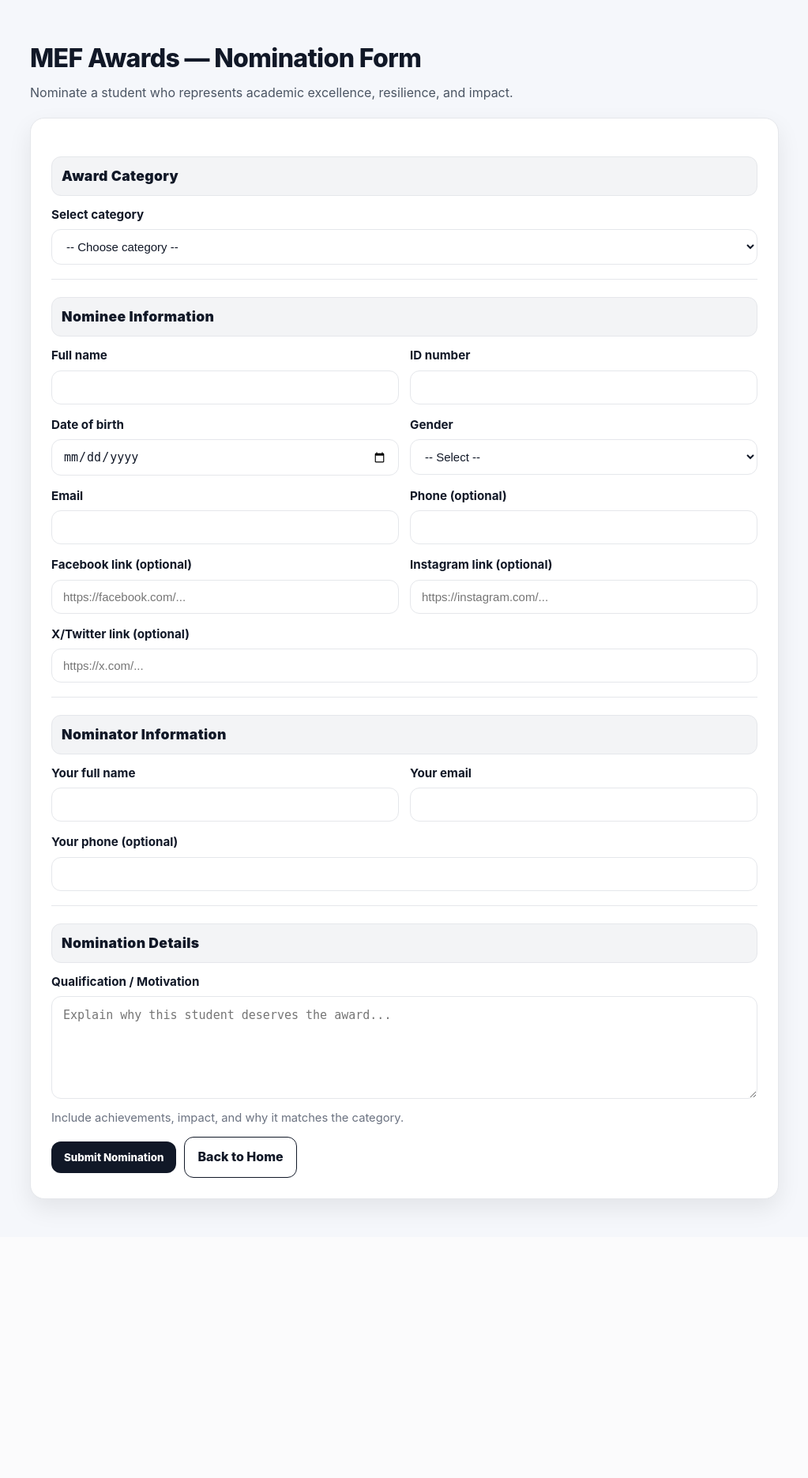
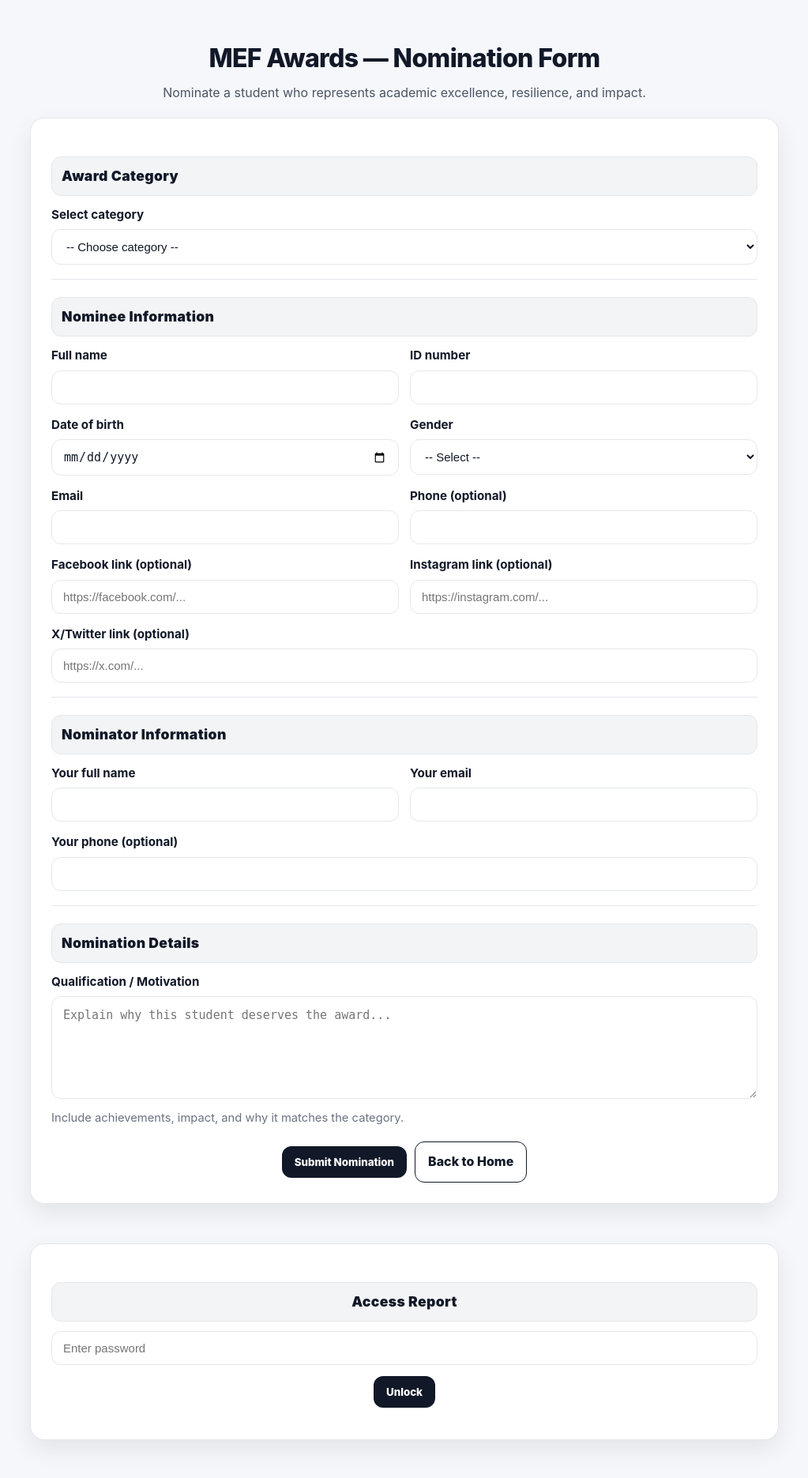
Before and after one commit to MICHAELSIBANDA/Group-2-MEF, a PHP site: page /form.php in a window 1280 px wide. Shown: the whole page at 79% size, without its empty margins (128-1151 px from the left). Before the commit the page ends 1536 px from the top, so only its background shows below. Run offline with PHP 8.4, Linux system fonts and the light colour scheme; data comes from the database, SQL or seed files in the repository.

Commit message:
Implement password protection for nomination download and enhance form styling

```diff
--- a/form.php
+++ b/form.php
@@ -1,5 +1,23 @@
 <?php
 declare(strict_types=1);
+
+  session_start();
+
+$correctPassword = "1234"; // Change this to your secure password
+
+if (isset($_POST['login'])) {
+    if ($_POST['password'] === $correctPassword) {
+        $_SESSION['access_granted'] = true;
+    } else {
+        $loginError = "Incorrect password.";
+    }
+}
+
+if (isset($_POST['logout'])) {
+    session_destroy();
+    header("Location: " . $_SERVER['PHP_SELF']);
+    exit();
+}
 
 require __DIR__ . "/config/db.php";
 
@@ -27,8 +45,8 @@ $sent = isset($_GET["sent"]) && $_GET["sent"] === "1";
   <style>
     body { background: #f5f7fb; color: #111827; }
     .page-wrap{ max-width: 980px; margin: 48px auto; padding: 0 16px; }
-    .page-title{ margin:0 0 6px; font-size:2rem; font-weight:800; letter-spacing:-0.02em; }
-    .page-subtitle{ margin:0; color:#4b5563; line-height:1.6; }
+    .page-title{ margin:0 0 6px; font-size:2rem; font-weight:800; letter-spacing:-0.02em; text-align: center;}
+    .page-subtitle{ margin:0; color:#4b5563; line-height:1.6; text-align: center; }
     .card{
       background:#fff; border:1px solid #e5e7eb; border-radius:18px;
       padding:26px; box-shadow:0 12px 30px rgba(0,0,0,.08); margin-top:18px;
@@ -50,7 +68,7 @@ $sent = isset($_GET["sent"]) && $_GET["sent"] === "1";
     textarea{ min-height:130px; resize:vertical; line-height:1.5; }
     input:focus, select:focus, textarea:focus{ border-color:#111827; box-shadow:0 0 0 4px rgba(17,24,39,.08); }
     .hint{ margin-top:6px; color:#6b7280; font-size:.92rem; line-height:1.4; }
-    .actions{ display:flex; gap:10px; flex-wrap:wrap; margin-top:10px; align-items:center; }
+    .actions{ display:flex; gap:10px; flex-wrap:wrap; margin-top:20px; align-items:center; justify-content: center;}
     .btn-solid{
       border:0; border-radius:12px; padding:12px 16px; cursor:pointer; font-weight:800;
       background:#111827; color:#fff; text-decoration:none; display:inline-flex; align-items:center; justify-content:center;
@@ -94,7 +112,7 @@ $sent = isset($_GET["sent"]) && $_GET["sent"] === "1";
     <form method="POST" action="submit_nomination.php">
 
       <h2 class="form-section-title">Award Category</h2>
-<div class="field">
+      <div class="field">
         <label for="award_category_id">Select category</label>
         <select id="award_category_id" name="award_category_id" required>
           <option value="">-- Choose category --</option>
@@ -201,6 +219,38 @@ $sent = isset($_GET["sent"]) && $_GET["sent"] === "1";
 
     </form>
   </div>
+  <div class="card" style="margin-top: 50px;">
+    <!-- PASSWORD PROTECTED DOWNLOAD -->
+    <?php if (isset($_SESSION['access_granted'])): ?>
+      <h2 class="form-section-title" style="display: flex; justify-content: center;">Download Nomination</h2>
+      <div class="actions">
+        <a href="export.php" class="btn-solid">Download Nomination</a>
+        <form method="post" style="display:inline;">
+          <button type="submit" name="logout" class="btn-ghost">Logout</button>
+        </form>
+      </div>
+    <?php else: ?>
+      <h2 class="form-section-title" style="display:flex; justify-content: center;">Access Report</h2>
+      <div class="field">
+        <form method="post">
+          <input
+            type="password"
+            name="password"
+            placeholder="Enter password"
+            required
+          >
+          <div class="actions" style="margin-top:14px;">
+            <button type="submit" name="login" class="btn-solid">Unlock</button>
+          </div>
+          <?php if (isset($loginError)): ?>
+            <div style="color:#dc2626; font-size:14px; margin-top:8px; font-weight:600;">
+              <?php echo e($loginError); ?>
+            </div>
+          <?php endif; ?>
+        </form>
+      </div>
+    <?php endif; ?>
+  </div>
 </div>
 
 </body>
--- a/styles/styles.css
+++ b/styles/styles.css
@@ -107,7 +107,6 @@ button {
   font-weight: 800;
   color:#111827;
   padding-bottom:8px;
-  border-bottom:2px solid #111827;
   text-transform: uppercase;
   letter-spacing: .5px;
 }
```
Also changed, not shown: index.php (+1 -34 lines).
